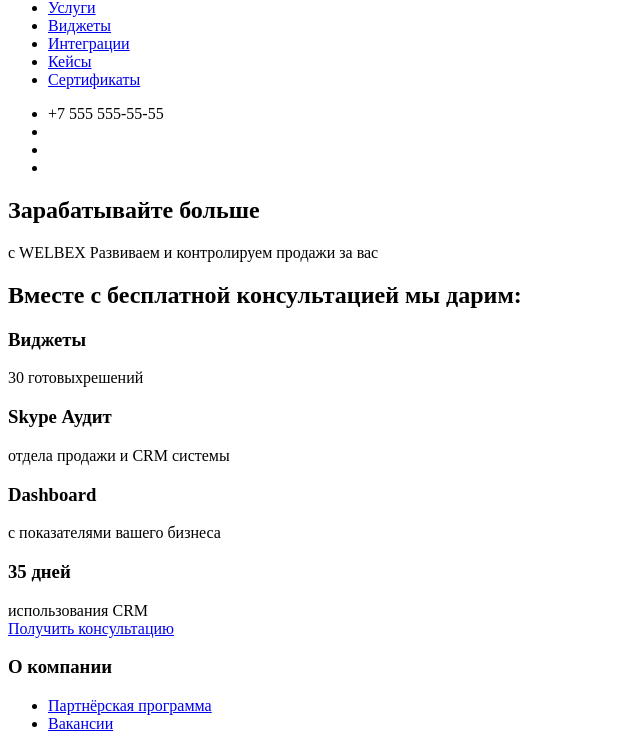
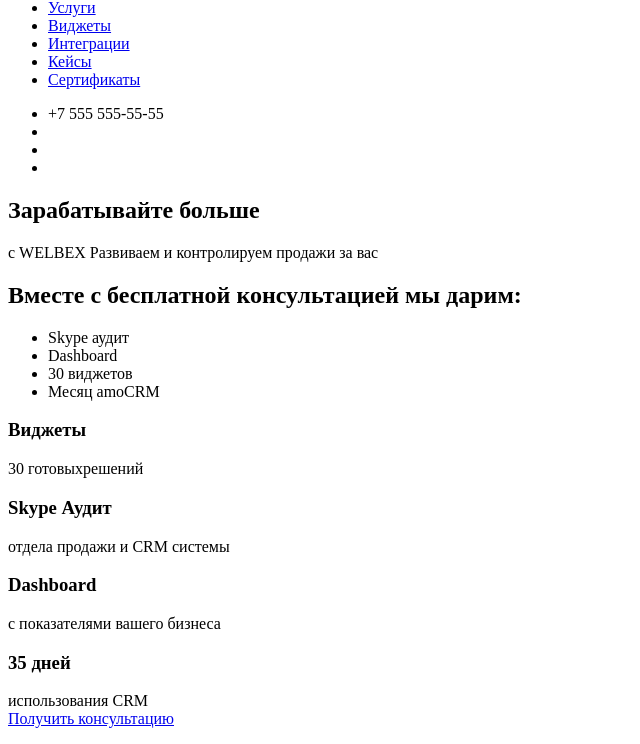
Before and after one commit to Tom826/amoCRM-WELBEX, a website: page source/index.html in a window 1280 px wide. Shown: the part 43-787 px from the top of the page, without its empty margins (0-640 px from the left). Drawn offline with nearby package versions, Linux system fonts and the light colour scheme; files that its build step writes are made by us from their sources.

Commit message:
Update main

```diff
--- a/source/index.html
+++ b/source/index.html
@@ -68,6 +68,12 @@
             <span class="colored__title">бесплатной консультацией </span>
             <span class="primary__title">мы дарим:</span>
           </h2>
+          <ul class="gifts__options options">
+            <li class="options__item">Skype аудит</li>
+            <li class="options__item">Dashboard</li>
+            <li class="options__item">30 виджетов</li>
+            <li class="options__item">Месяц аmoCRM</li>
+          </ul>
           <div class="gifts__cards cards">
             <section class="cards__wrapper">
               <h3 class="cards__title">Виджеты</h3>
```
